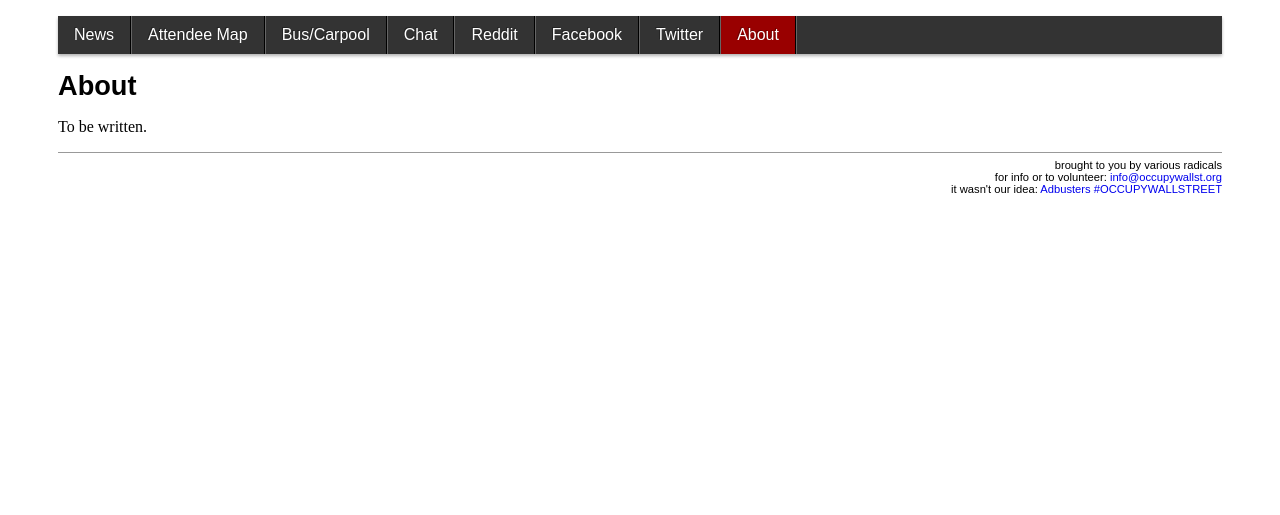
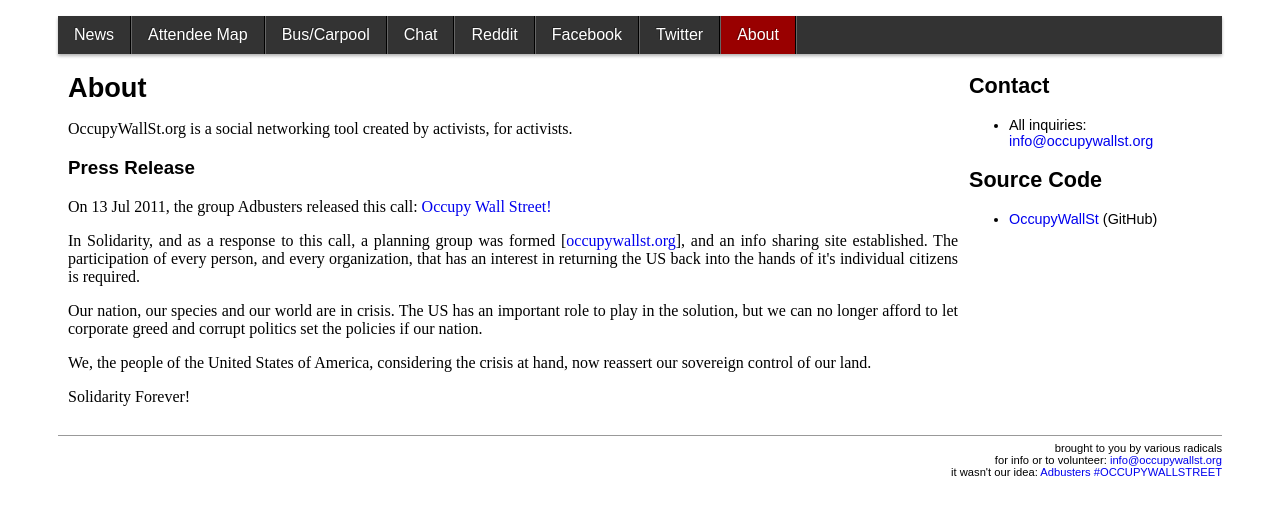
Before and after one commit to jart/occupywallst, a Django app: template occupywallst/templates/occupywallst/about.html in a window 1280 px wide. Shown: the part 115-630 px from the top of the page. Run offline with Django 3.2, Linux system fonts and the light colour scheme; the template is opened without the code that fills it, so the values that code supplies are empty.

Commit message:
about page

```diff
--- a/occupywallst/templates/occupywallst/about.html
+++ b/occupywallst/templates/occupywallst/about.html
@@ -8,8 +8,55 @@
 {% endblock stylesheets %}
 
 {% block content %}
-  <section id="about">
-    <h1>About</h1>
-    <p>To be written.</p>
-  </section>
+  <table style="width:100%"><tbody><tr><td id="left">
+    <section id="about">
+      <h1>About</h1>
+      <p>
+        OccupyWallSt.org is a social networking tool created by
+        activists, for activists.
+      </p>
+      <h3>Press Release</h3>
+      <p>
+        On 13 Jul 2011, the group Adbusters released this
+        call: <a href="http://www.adbusters.org/blogs/adbusters-blog/occupywallstreet.html">Occupy
+        Wall Street!</a>
+      </p>
+      <p>
+        In Solidarity, and as a response to this call, a planning
+        group was formed
+        [<a href="http://occupywallst.org/">occupywallst.org</a>], and
+        an info sharing site established.  The participation of every
+        person, and every organization, that has an interest in
+        returning the US back into the hands of it's individual
+        citizens is required.
+      </p>
+      <p>
+        Our nation, our species and our world are in crisis. The US has
+        an important role to play in the solution, but we can no longer
+        afford to let corporate greed and corrupt politics set the
+        policies if our nation.
+      </p>
+      <p>
+        We, the people of the United States of America, considering the
+        crisis at hand, now reassert our sovereign control of our land.
+      </p>
+      <p>
+        Solidarity Forever!
+      </p>
+    </section>
+  </td><td id="right">
+    <h2 style="margin-top:0">Contact</h2>
+    <ul>
+      <li>
+        All inquiries: <a href="mailto:info@occupywallst.org">info@occupywallst.org</a>
+      </li>
+    </ul>
+    <h2>Source Code</h2>
+    <ul>
+      <li>
+        <a href="https://github.com/jart/occupywallst/">OccupyWallSt</a>
+        (GitHub)
+      </li>
+    </ul>
+  </td></tr></tbody></table>
 {% endblock content %}
```
